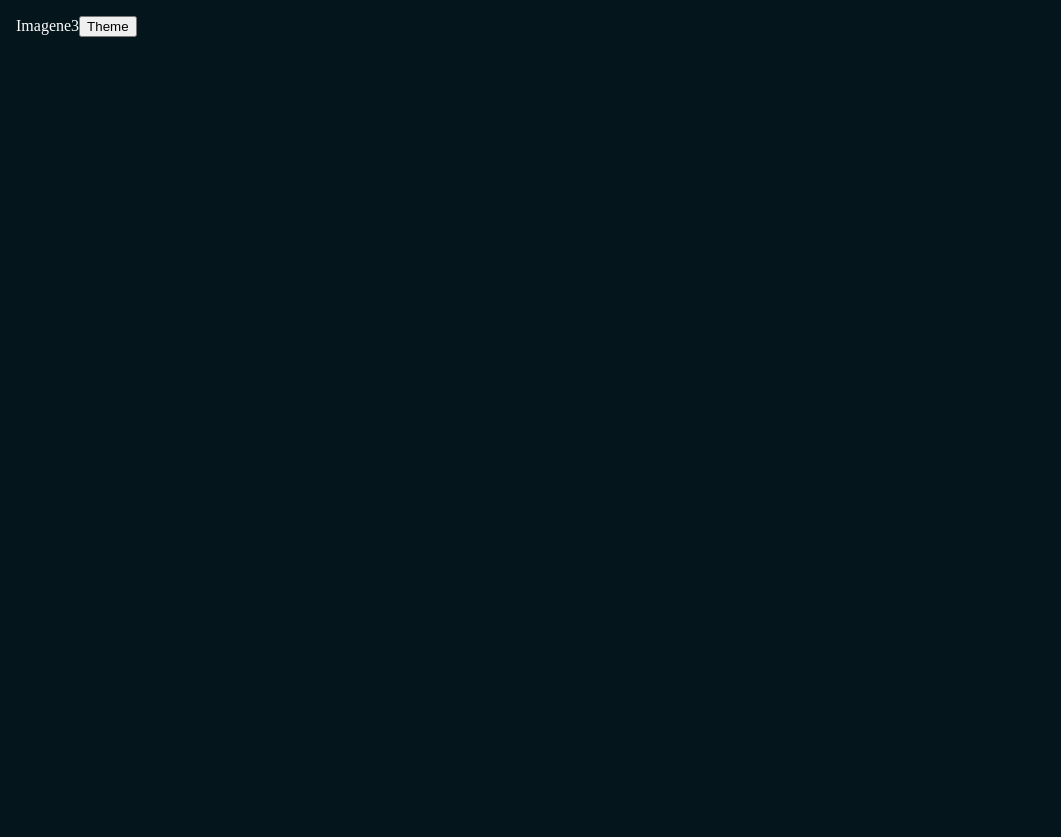
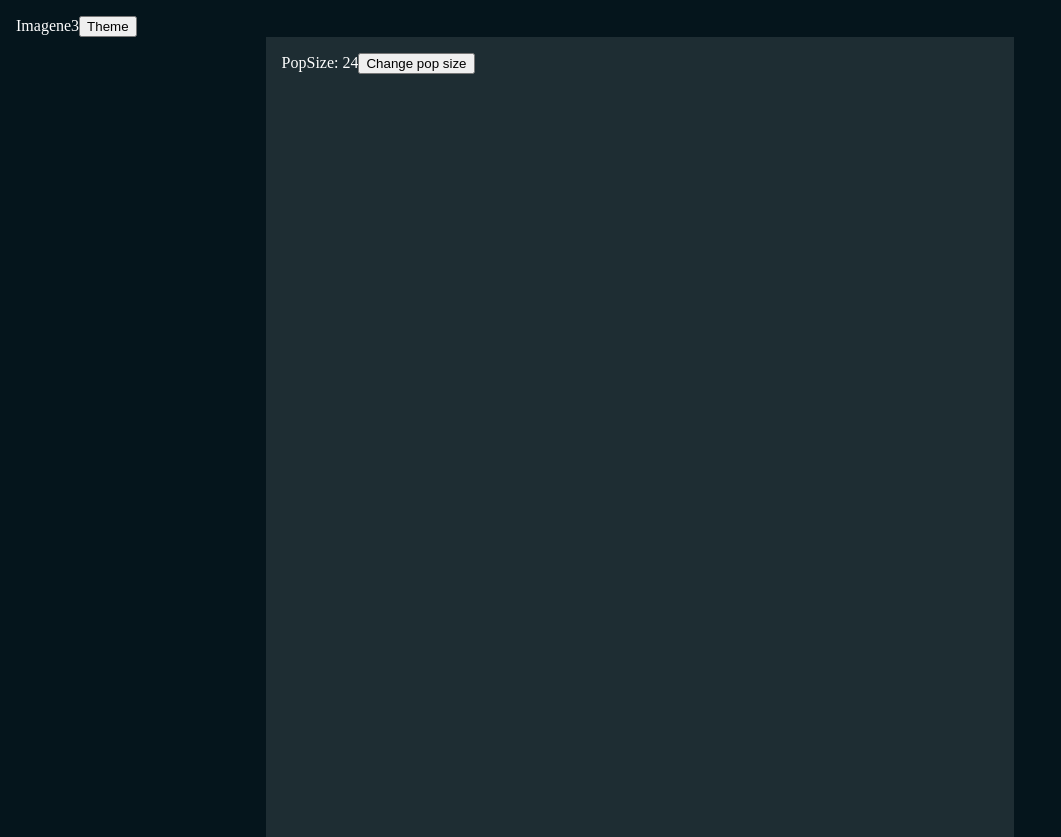
Before and after one commit to chips5k/imagene3, a React (Create React App) app: page / in a window 1280 px wide. Shown: the whole page, without its empty margins (0-1061 px from the left). Before the commit the page ends 800 px from the top, so only its background shows below. Built offline with nearby package versions, Linux system fonts and the light colour scheme.

Commit message:
Sketch out global state handling

```diff
--- a/src/App.tsx
+++ b/src/App.tsx
@@ -1,5 +1,39 @@
-import React, { useState } from 'react';
+import React, { useState, useReducer, useContext } from 'react';
 import styled, { createGlobalStyle, DefaultTheme, ThemeProvider }  from 'styled-components/macro'
+
+interface state {
+  popSize: number
+  minDepth: number
+  maxDepth: number
+}
+
+interface action {
+  type: string,
+  value: string
+}
+
+const initialState : state = {
+  popSize: 24,
+  minDepth: 0,
+  maxDepth: 12
+};
+
+
+const rootReducer = (state: state, action: action) => {
+  switch(action.type) {
+    case 'UPDATE_POP_SIZE':
+        return {
+          ...state,
+          popSize: +action.value
+        }
+    default:
+      throw new Error("Invalid action")
+  }
+}
+
+const StateContext = React.createContext(initialState)
+const DispatchContext = React.createContext((a: action) => {})
+
 
 const darkMode: DefaultTheme = {
   bg: "rgb(5, 21, 28)",
@@ -16,27 +50,78 @@ const GlobalStyle = createGlobalStyle`
     margin: 0px;
     background: ${props => props.theme.bg};
     padding: 0px;
+    height: 100%;
+  }
+  html {
+    height: 100%
+  }
+
+  #root {
+    height: 100%;
   }
 `
 
 const Container = styled.div`
   padding: 1em;
+  height: 100%;
   color: ${props => props.theme.fg};
 `
+
+const Grid = styled.div`
+  display: grid;
+  grid-template-columns: 1fr 1fr 1fr 1fr 1fr;
+  grid-template-rows: 1fr;
+  height: 100%;
+  width: 100%;
+`
+
+const WelcomeScreen = () => {
+
+  const dispatch = useContext(DispatchContext)
+  const state = useContext(StateContext)
+
+  const Wrapper =  styled.div`
+    grid-column: 2/5;
+    grid-row: 1/1;
+    background: rgba(255,255,255, 0.1);
+    padding: 1em;
+
+  `
+  return (
+    <Wrapper>
+      PopSize: {state.popSize}
+      <button onClick={() => {  dispatch({ type: "UPDATE_POP_SIZE", value: "55" })  }}>Change pop size</button>
+    </Wrapper>
+  )
+}
+
+const PopulationScreen = () => {
+
+}
 
 function App() {
   const [theme, setTheme] = useState(darkMode)
   const toggleTheme = () => {
-    setTheme(theme == lightMode ? darkMode : lightMode)
+    setTheme(theme === lightMode ? darkMode : lightMode)
   }
+
+  const [state, dispatch] = useReducer(rootReducer, initialState)
+
   return (
+    <DispatchContext.Provider value={dispatch}>
+      <StateContext.Provider value={state}>
         <ThemeProvider theme={theme}>
           <GlobalStyle/>
           <Container>
             Imagene3
-        <button onClick={toggleTheme}>Theme</button>
+            <button onClick={(toggleTheme)}>Theme</button>
+            <Grid>
+              <WelcomeScreen />
+            </Grid>
           </Container>
         </ThemeProvider>
+      </StateContext.Provider>
+    </DispatchContext.Provider>
   );
 }
 
--- a/src/index.tsx
+++ b/src/index.tsx
@@ -2,6 +2,7 @@ import React from 'react';
 import ReactDOM from 'react-dom';
 import App from './App';
 import reportWebVitals from './reportWebVitals';
+
 
 ReactDOM.render(
   <React.StrictMode>
```
Lines whose indentation alone changed are shown as unchanged.
